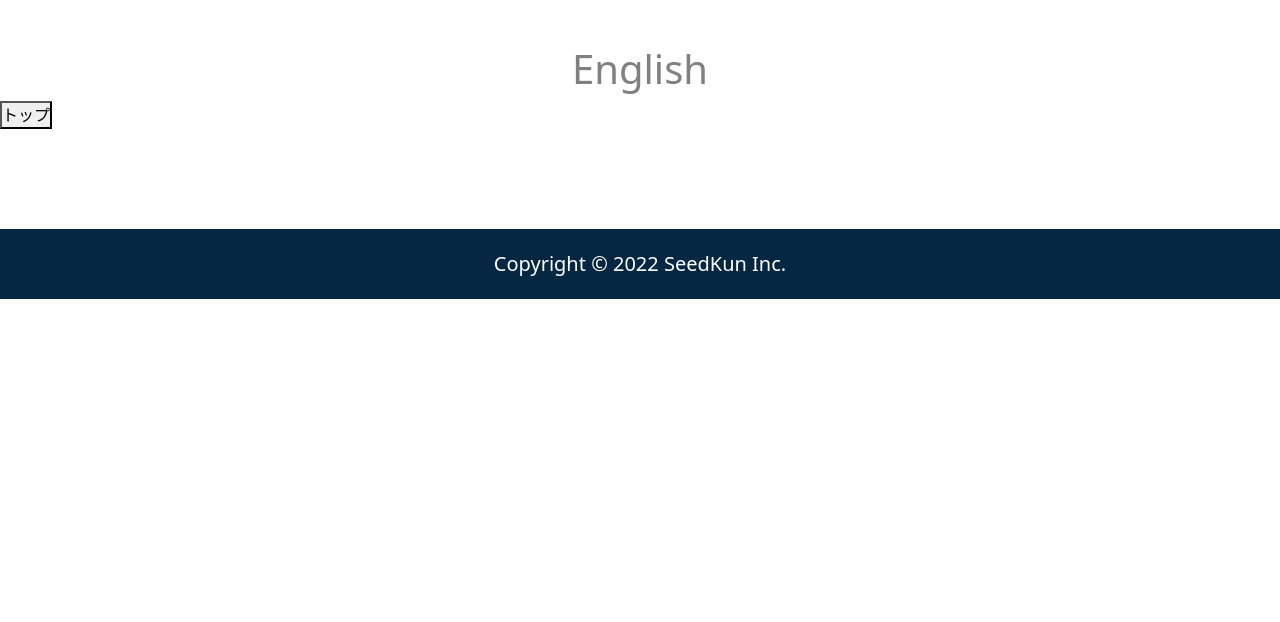
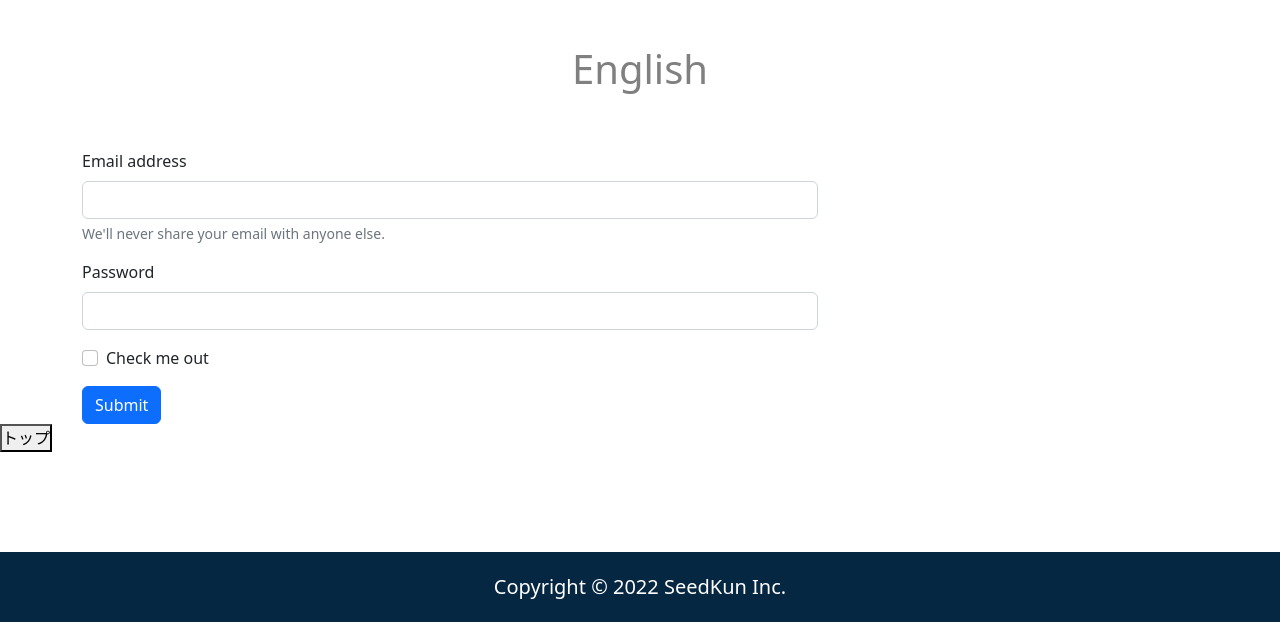
Before and after one commit to KojimaYuri/GitPractice, a plain HTML site: page index.html in a window 1280 px wide. Shown: the part 955-1577 px from the top of the page. Before the commit the page ends 1254 px from the top, so only its background shows below. Drawn offline with nearby package versions, Linux system fonts and the light colour scheme.

Commit message:
フォーム作成

```diff
--- a/index.html
+++ b/index.html
@@ -47,6 +47,30 @@
                 </p>
             </div>
         </section>
+
+        <div class="container pt-5">
+            <div class="row">
+                <div class="col-8 offset">
+                    <form>
+                        <div class="mb-3">
+                          <label for="exampleInputEmail1" class="form-label">Email address</label>
+                          <input type="email" class="form-control" id="exampleInputEmail1" aria-describedby="emailHelp">
+                          <div id="emailHelp" class="form-text">We'll never share your email with anyone else.</div>
+                        </div>
+                        <div class="mb-3">
+                          <label for="exampleInputPassword1" class="form-label">Password</label>
+                          <input type="password" class="form-control" id="exampleInputPassword1">
+                        </div>
+                        <div class="mb-3 form-check">
+                          <input type="checkbox" class="form-check-input" id="exampleCheck1">
+                          <label class="form-check-label" for="exampleCheck1">Check me out</label>
+                        </div>
+                        <button type="submit" class="btn btn-primary">Submit</button>
+                      </form>
+                </div>
+            </div>
+        </div>
+
         <button type="button" id="toTop">トップ</button>
     </main>
     <footer>
```
